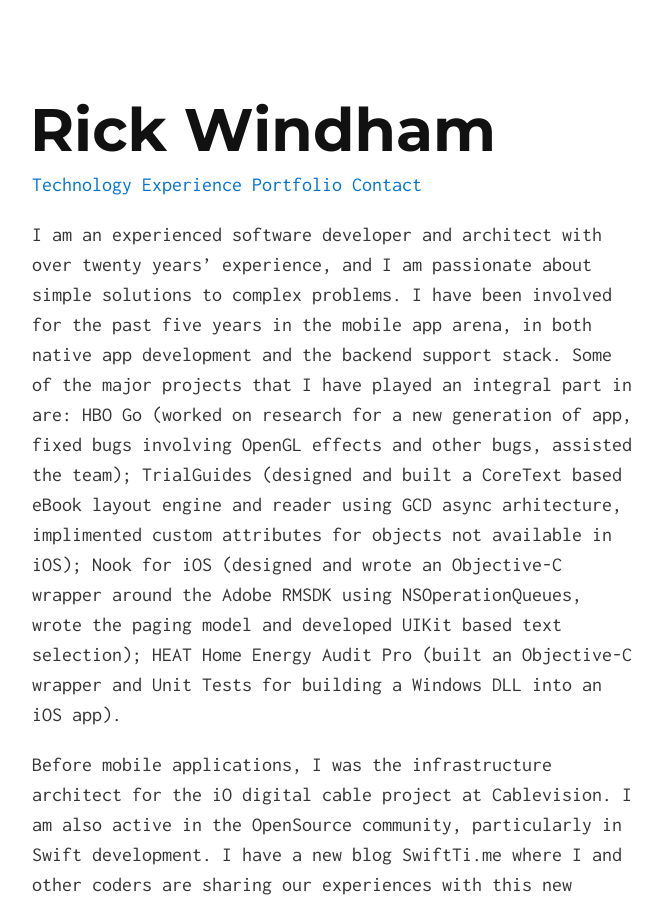
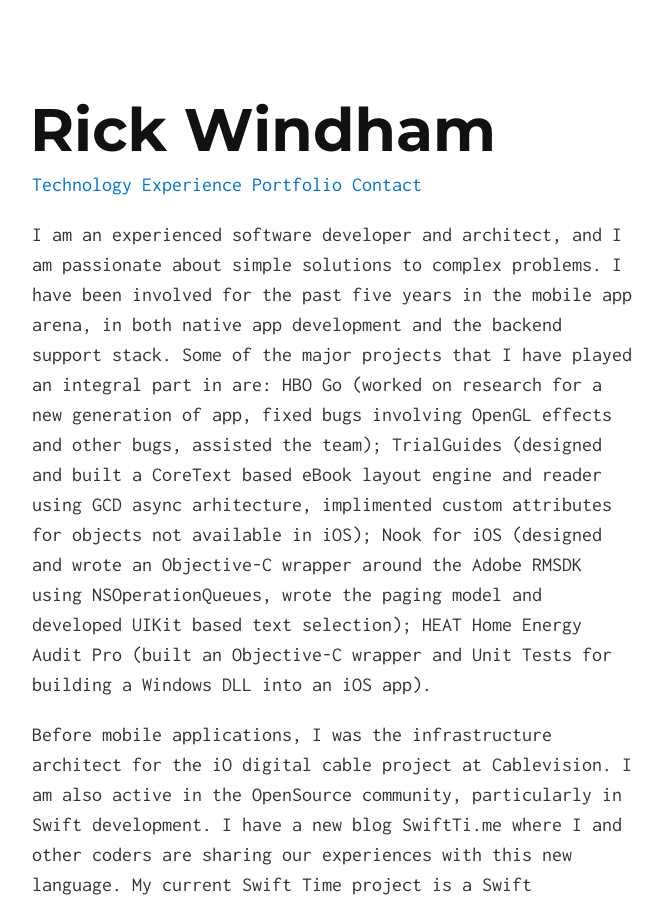
Before and after one commit to rickw/rickw.github.io, a Jekyll site: the page built from index.html, in a window 1280 px wide and 900 px high. Shown: the whole window, without its empty margins (308-971 px from the left). Built offline with Jekyll 4.4.1, drawn with Linux system fonts in a browser that asks for light colours.

Commit message:
some changings to text

```diff
--- a/_includes/index.md
+++ b/_includes/index.md
@@ -1,6 +1,6 @@
 [Technology](#technology) [Experience](#experience) [Portfolio](#portfolio) [Contact](#contact)
 
-I am an experienced software developer and architect with over twenty years’ experience, and I am passionate about simple solutions to complex problems. I have been involved for the past five years in the mobile app arena, in both native app development and the backend support stack. Some of the major projects that I have played an integral part in are: HBO Go (worked on research for a new generation of app, fixed bugs involving OpenGL effects and other bugs, assisted the team); TrialGuides (designed and built a CoreText based eBook layout engine and reader using GCD async arhitecture, implimented custom attributes for objects not available in iOS); Nook for iOS (designed and wrote an Objective-C wrapper around the Adobe RMSDK using NSOperationQueues, wrote the paging model and developed UIKit based text selection); HEAT Home Energy Audit Pro (built an Objective-C wrapper and Unit Tests for building a Windows DLL into an iOS app).
+I am an experienced software developer and architect, and I am passionate about simple solutions to complex problems. I have been involved for the past five years in the mobile app arena, in both native app development and the backend support stack. Some of the major projects that I have played an integral part in are: HBO Go (worked on research for a new generation of app, fixed bugs involving OpenGL effects and other bugs, assisted the team); TrialGuides (designed and built a CoreText based eBook layout engine and reader using GCD async arhitecture, implimented custom attributes for objects not available in iOS); Nook for iOS (designed and wrote an Objective-C wrapper around the Adobe RMSDK using NSOperationQueues, wrote the paging model and developed UIKit based text selection); HEAT Home Energy Audit Pro (built an Objective-C wrapper and Unit Tests for building a Windows DLL into an iOS app).
 
 Before mobile applications, I was the infrastructure architect for the iO digital cable project at Cablevision. I am also active in the OpenSource community, particularly in Swift development. I have a new blog SwiftTi.me where I and other coders are sharing our experiences with this new language. My current Swift Time project is a Swift Reachability class I call “SwiftlyReachable.”
 
```
Also changed, not shown: README.md.
